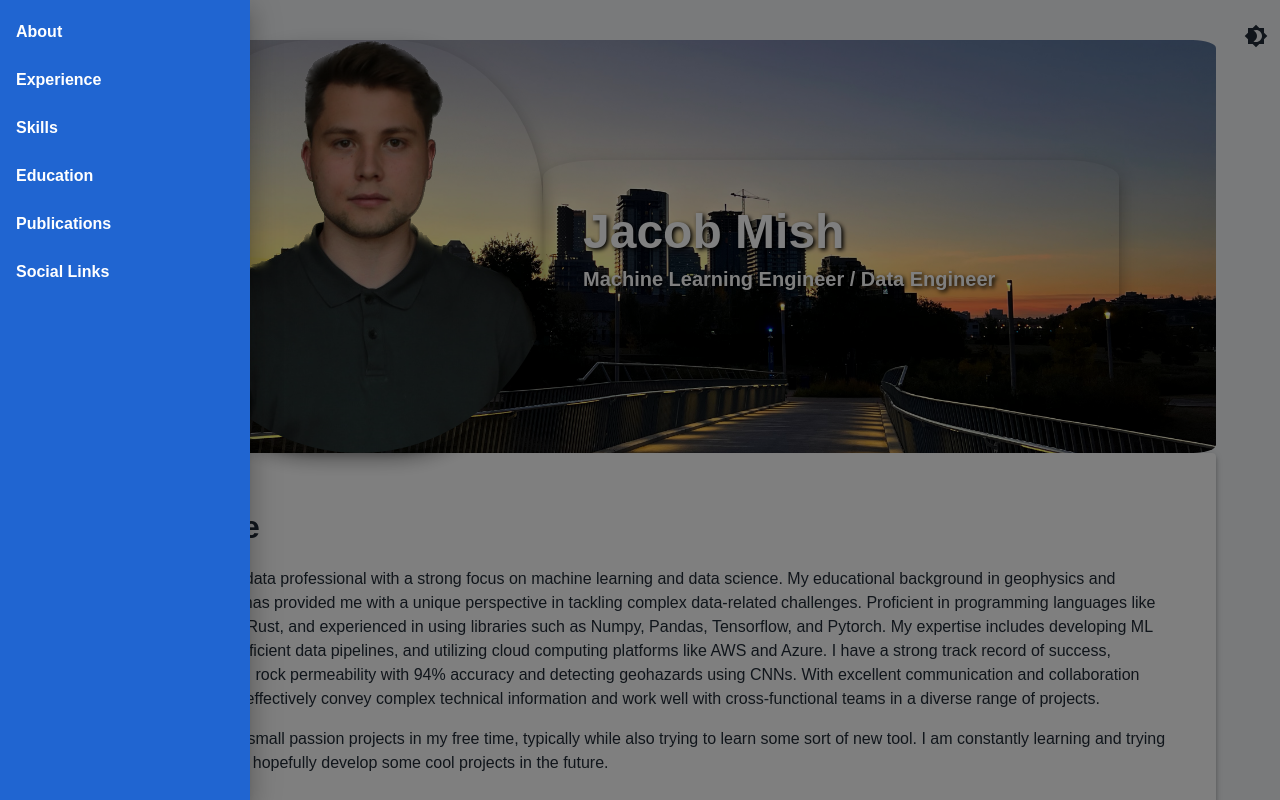
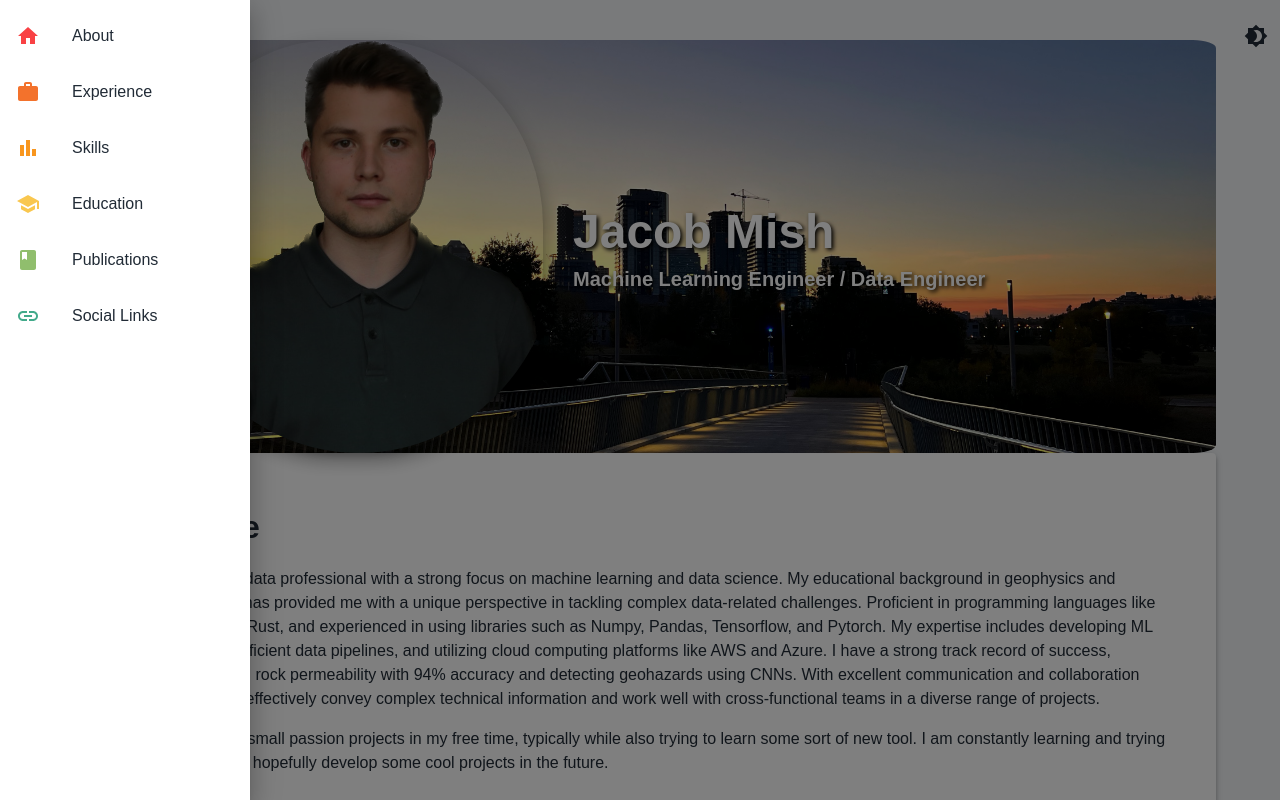
Before and after one commit to Feromond/jacob-mish-portfolio, a React (Create React App) app: page / in a window 1280 px wide. Both pictures are taken after a click on the button 36 px from the left and 20 px from the top of the page. Shown: the top 800 px of the page. Built offline with nearby package versions, Linux system fonts and the light colour scheme.

Commit message:
Updated sidebar and about page

```diff
--- a/src/components/About/About.js
+++ b/src/components/About/About.js
@@ -8,7 +8,7 @@ const About = () => (
     <Grid container spacing={0} justifyContent={"center"} alignItems={"center"}
           sx={{ background: `url(${backgroundImage})`, backgroundSize: 'cover', backgroundPosition: 'center', borderRadius: '2%'}}>
       <Grid item xs={8} md={3.98}>
-        <Paper elevation={10} sx={{ borderRadius: '40%', background: "transparent" }}>
+        <Paper elevation={10} sx={{ borderRadius: '45%', background: "transparent" }}>
           <Avatar
             alt="Jacob Mish"
             src={jacobMishPortrait}
@@ -24,7 +24,7 @@ const About = () => (
         </Paper>
       </Grid>
       <Grid item xs={8} md={6}>
-        <Paper elevation={10} sx={{ padding: '40px', background: 'transparent', borderRadius: '10% 10%'}}>
+        <Paper elevation={0} sx={{ padding: '30px', background: 'transparent', borderRadius: '10% 10%'}}>
         <Typography variant="h2" sx={{ color: '#fff', textShadow: '2px 2px 4px rgba(0, 0, 0, 1)' }}>Jacob Mish</Typography>
           <Typography variant="h5" sx={{color: '#fff', textShadow: '2px 2px 4px rgba(0, 0, 0, 1)' }}>Machine Learning Engineer / Data Engineer</Typography>
         </Paper>
--- a/src/components/Sidebar/Sidebar.js
+++ b/src/components/Sidebar/Sidebar.js
@@ -1,17 +1,19 @@
 import React, { useState } from 'react';
 import { Link as RouterLink } from 'react-router-dom';
-import { IconButton, Box, Drawer, List, ListItem, useTheme } from '@mui/material';
-import { Brightness4, Brightness7, Menu as MenuIcon } from '@mui/icons-material';
+import { IconButton, Box, Drawer, List, ListItem, ListItemIcon, ListItemText, useTheme } from '@mui/material';
+import { Brightness4, Brightness7, Menu as MenuIcon, Home, Work, School, Book, BarChart, Link as LinkIcon } from '@mui/icons-material';
 
 const Sidebar = ({ themeMode, toggleTheme }) => {
   const theme = useTheme();
 
-  // Start with the drawer closed
   const [drawerOpen, setDrawerOpen] = useState(false);
 
   const handleDrawerToggle = () => {
     setDrawerOpen(!drawerOpen);
   };
+
+  const menuIcons = [<Home />, <Work />, <BarChart />, <School />, <Book />, <LinkIcon />];
+  const iconColors = ['#F94144', '#F3722C', '#F8961E', '#F9C74F', '#90BE6D', '#43AA8B'];
 
   const menuItems = ['About', 'Experience', 'Skills', 'Education', 'Publications', 'Social Links'].map((text, index) => (
     <ListItem
@@ -23,15 +25,19 @@ const Sidebar = ({ themeMode, toggleTheme }) => {
         textTransform: 'none',
         fontWeight: 'medium',
         padding: '12px 16px',
-        color: 'white', // White text color
+        color: theme.palette.text.primary,
+        transition: 'transform .2s, box-shadow .2s',
         '&:hover': {
+          transform: 'scale(1.05)',
           backgroundColor: themeMode === 'dark' ? theme.palette.primary.dark : theme.palette.primary.light,
           borderRadius: '4px',
+          boxShadow: '0 4px 20px rgba(0,0,0,0.1)',
         },
       }}
       onClick={handleDrawerToggle}
     >
-      {text}
+      <ListItemIcon sx={{ color: iconColors[index] }}>{menuIcons[index]}</ListItemIcon>
+      <ListItemText primary={text} />
     </ListItem>
   ));
 
@@ -54,7 +60,7 @@ const Sidebar = ({ themeMode, toggleTheme }) => {
         }}
         PaperProps={{
           style: {
-            backgroundColor: themeMode === 'dark' ? theme.palette.primary.dark : theme.palette.primary.main,
+            backgroundColor: themeMode === 'dark' ? theme.palette.background.default : theme.palette.background.paper,
             overflowX: 'hidden',
             width: 250,
           },
```
